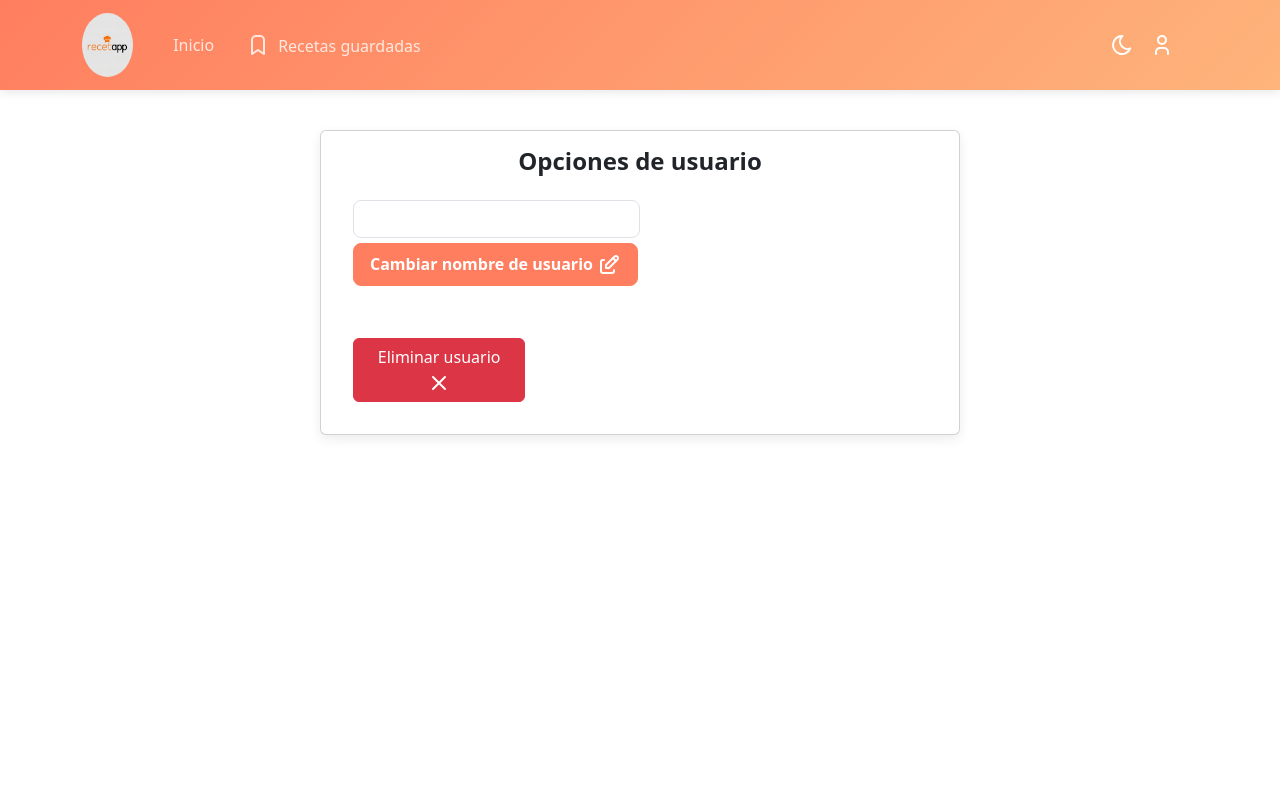
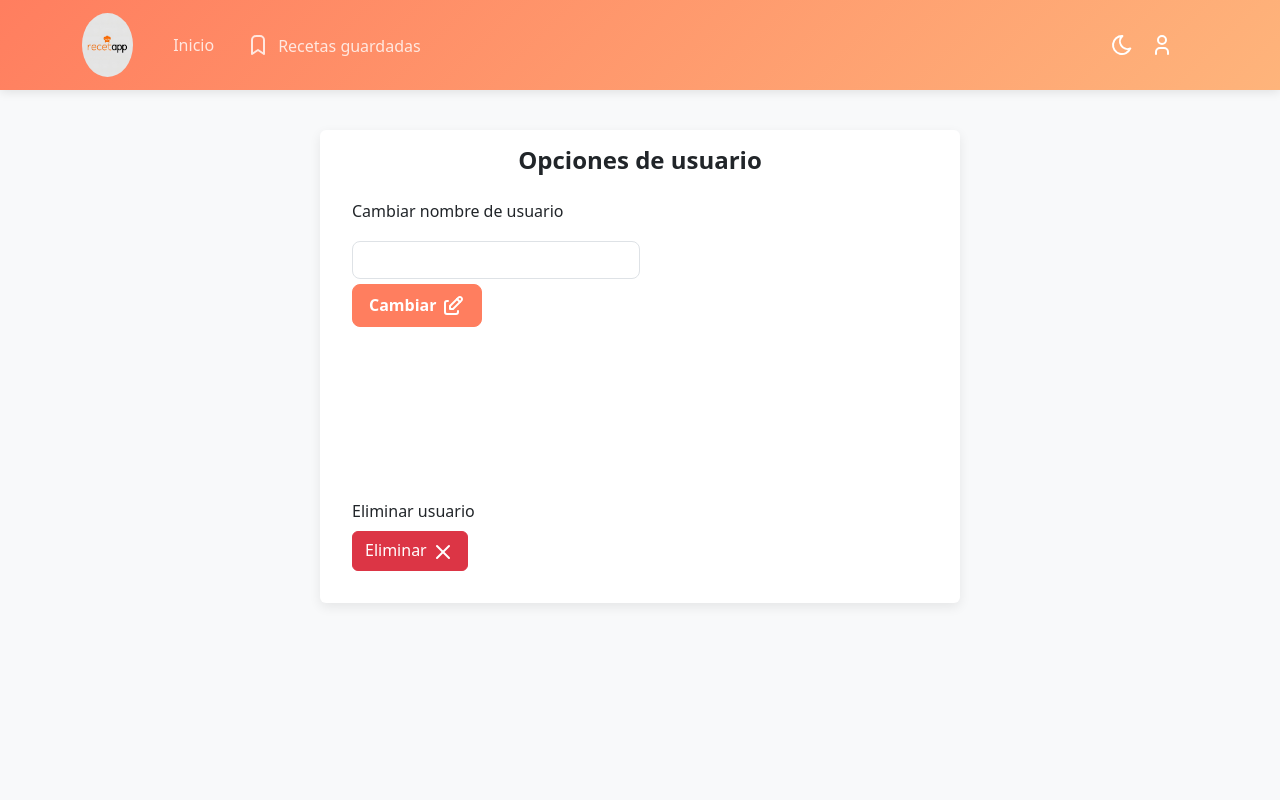
Before and after one commit to juancruz12345/Recetapp, a React (Vite) app in the folder frontend/recetapp/: page /usuario/1 in a window 1280 px wide. Shown: the top 800 px of the page. Built offline with nearby package versions, Linux system fonts and the light colour scheme; no server answers.

Commit message:
add dark mode

```diff
--- a/frontend/recetapp/components/Header.css
+++ b/frontend/recetapp/components/Header.css
@@ -129,3 +129,14 @@
       width: 100%;
     }
   }
+
+  [data-bs-theme=dark]{
+    .dropdown-item{
+      color: whitesmoke !important;
+    }
+    .dropdown-item:hover,
+    .dropdown-item:focus {
+      background: #3b3b3b !important;
+
+  }
+}
--- a/frontend/recetapp/components/Home.css
+++ b/frontend/recetapp/components/Home.css
@@ -368,8 +368,18 @@
 
   [data-bs-theme=dark]{
 
+    .ingredients-selector{
+      background: #3b3b3b !important;
+    }
     .recipe-card-home{
       box-shadow: 0 4px 6px rgba(0, 0, 0, 0.1);
+      background: #3b3b3b !important;
+    }
+    .recipe-result h3{
+      color: white !important;
+    }
+    .selected-ingredients{
+      background: #3b3b3b !important;
     }
     .category-tab:hover {
       background-color: #303030;
--- a/frontend/recetapp/components/Login.jsx
+++ b/frontend/recetapp/components/Login.jsx
@@ -66,7 +66,7 @@ export function Login() {
   }
 
   return (
-    <Container className="auth-container">
+    <Container className="auth-container" fluid>
       <Card className="auth-card">
         <Card.Body>
           <h2 className="text-center mb-4">Iniciar Sesión</h2>
--- a/frontend/recetapp/components/NoUser.css
+++ b/frontend/recetapp/components/NoUser.css
@@ -131,9 +131,12 @@
   [data-bs-theme=dark]{
 
     .no-user-page{
-      background: #3b3b3b !important;
+      background: #212529 !important;
     }
     .welcome-card .card-title {
       color: #c4c4c4;
     }
+    .welcome-card {
+      background: #3b3b3b !important;
+    }
   }
--- a/frontend/recetapp/components/SignUp.jsx
+++ b/frontend/recetapp/components/SignUp.jsx
@@ -96,7 +96,7 @@ export function SignUp() {
 
 
   return (
-    <Container className="auth-container">
+    <Container className="auth-container" fluid>
       <Card className="auth-card">
         <Card.Body>
           <h2 className="text-center mb-4">Registro</h2>
--- a/frontend/recetapp/components/User.jsx
+++ b/frontend/recetapp/components/User.jsx
@@ -85,17 +85,21 @@ export default function User(){
            <div>
              <Header></Header>
            <div style={{display:'flex',alignSelf:'center', justifyContent:'center'}}>
-           <Card style={{padding:'1rem',marginTop:'40px',width:'50vw', justifyContent:'center',boxShadow:'0 4px 12px rgba(0, 0, 0, 0.08)'}}>
+           <Card style={{padding:'1rem',marginTop:'40px',width:'50vw', justifyContent:'center',boxShadow:'0 4px 12px rgba(0, 0, 0, 0.08)', border:'none'}}>
                 <Card.Title style={{textAlign:'center', fontWeight:'bolder',fontSize:'1.5rem'}}>Opciones de usuario</Card.Title>
                 <Card.Body style={{display:'flex', flexDirection:'column',gap:'12px'}}>
 
                   <Form onSubmit={handleSubmit}>
-                  <strong style={{fontSize:'1.2rem',color:'grey'}}>{profile?.username}</strong>
-                    <Form.Control style={{marginBottom:'5px', width:'50%'}} onChange={handleUpdate} >
+
+                  <Form.Label>Cambiar nombre de usuario</Form.Label>
+                    <Form.Control style={{marginBottom:'5px',marginTop:'10px', width:'50%'}} onChange={handleUpdate} >
                     </Form.Control>
-                    <Button type="submit">Cambiar nombre de usuario <EditIcon/></Button>
+                    <Button type="submit">Cambiar <EditIcon/></Button>
                   </Form>
-                    <Button variant="danger" onClick={deleteUser} style={{width:'30%', marginTop:'40px'}}>Eliminar usuario <Xicon></Xicon></Button>
+                 <div style={{marginTop:'20vh', display:'flex', flexDirection:'column'}}>
+                 <Form.Label>Eliminar usuario</Form.Label>
+                 <Button variant="danger" onClick={deleteUser} style={{width:'fit-content'}}>Eliminar <Xicon></Xicon></Button>
+                 </div>
                 </Card.Body>
                 {
                     alert && (
--- /dev/null
+++ b/frontend/recetapp/src/App.css
@@ -0,0 +1,10 @@
+body{
+    background-color: #f8f9fa !important;
+}
+
+[data-bs-theme=dark]{
+    body{
+        background: #212529 !important;
+
+    }
+}
--- a/frontend/recetapp/src/App.jsx
+++ b/frontend/recetapp/src/App.jsx
@@ -8,6 +8,7 @@ import { RecipesDetails } from "../components/RecipesDetails"
 import { VerifyAccount } from "../components/VerifyAccount"
 import  User  from "../components/User"
 import { useThemeContext } from "../context/ThemeContext"
+import './App.css'
 
 function App() {
 
```
Also changed, not shown: 5 other files (tests, documents, lock files or other folders).
